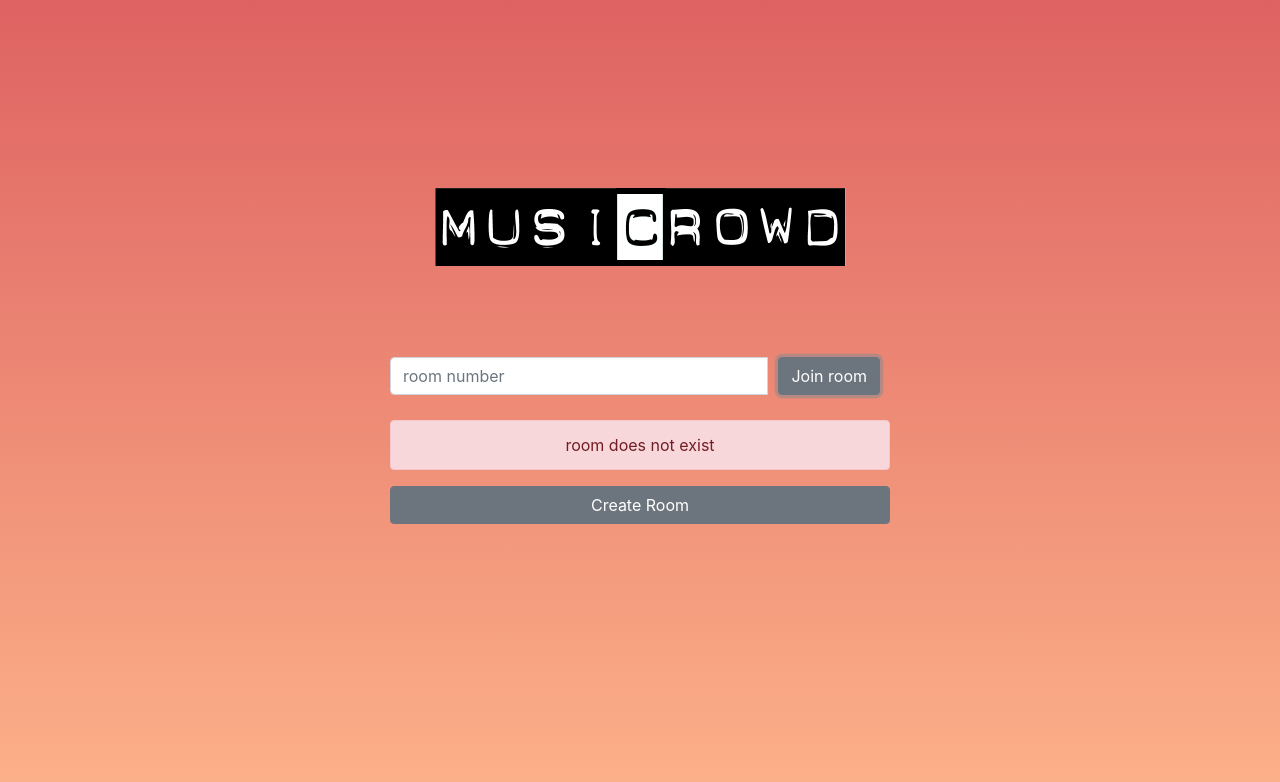
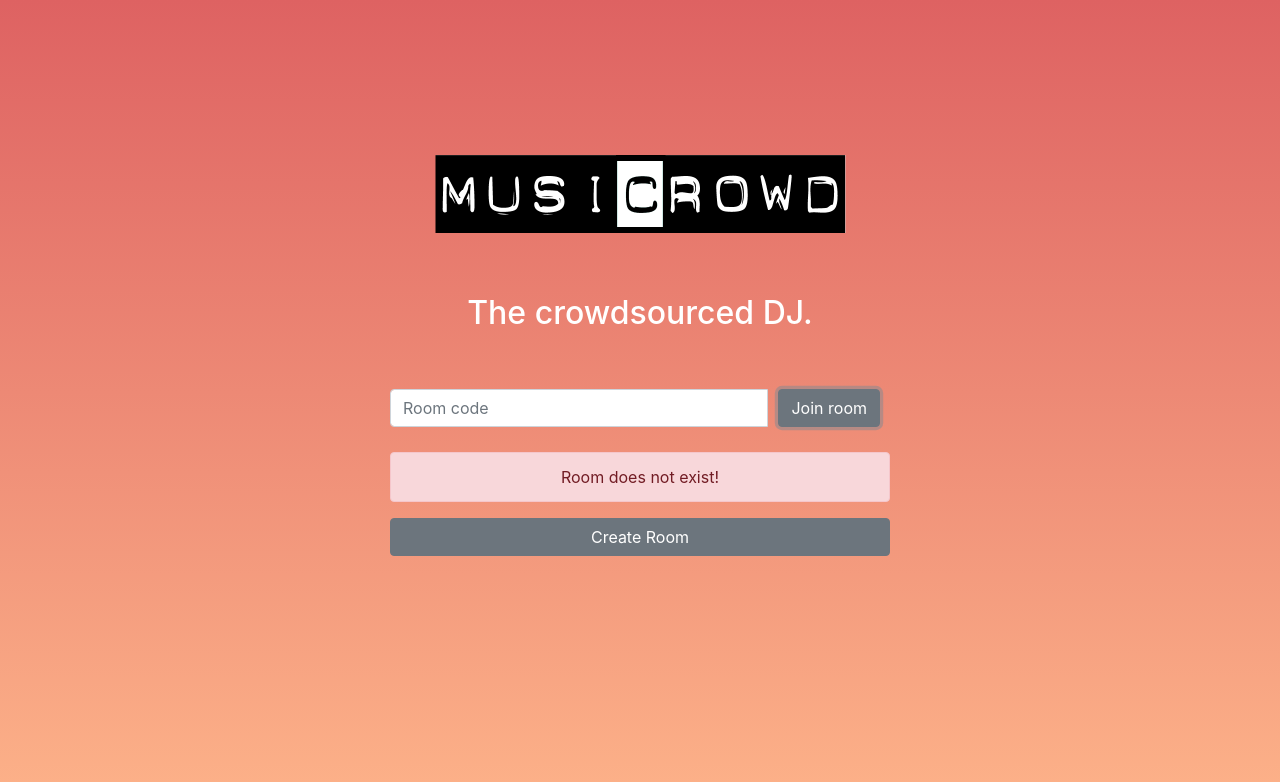
Before and after one commit to ccrowley96/MusiCrowd, a React (Create React App) app in the folder frontend/: page / in a window 1280 px wide. Both pictures are taken after a click on the button "Join room". Shown: the top 782 px of the page. Built offline with nearby package versions, Linux system fonts and the light colour scheme; what spotify-web-api-js would draw is missing.

Commit message:
Update homepage with description and consolidate room codes

```diff
--- a/frontend/src/components/Admin/Admin.js
+++ b/frontend/src/components/Admin/Admin.js
@@ -100,7 +100,7 @@ class Admin extends Component {
 								});
 							}}
 						>
-							start session
+							Start session
 						</Button>
 					)}
 
@@ -121,7 +121,7 @@ class Admin extends Component {
 				</div>
 				<div className="roomCode">
 					<h4>
-						<b>Party Code: </b>
+						<b>Room Code: </b>
 						{this.state.partyCode}
 					</h4>
 				</div>
--- a/frontend/src/components/HomePage/HomePage.css
+++ b/frontend/src/components/HomePage/HomePage.css
@@ -30,7 +30,7 @@
 @media only screen and (min-width: 1000px) {
   .logo {
     width: 500px;
-    margin-bottom: -120px;
+    margin-bottom: -150px;
   }
 }
 
@@ -55,3 +55,8 @@
 .cr a {
   color: white;
 }
+
+.slogan {
+  color: white;
+  padding-bottom: 3rem
+}
--- a/frontend/src/components/HomePage/HomePage.js
+++ b/frontend/src/components/HomePage/HomePage.js
@@ -81,9 +81,12 @@ class HomePage extends Component {
 			<div className="homepage">
 				<div>
 				<img className = "logo" src={musicrowd_logo} alt="musicrowd" />
+				<div class="slogan">
+					<h2>The crowdsourced DJ.</h2>
+				</div>
 					<InputGroup className="input">
 						<Input
-							placeholder="room number"
+							placeholder="Room code"
 							onChange={this.handleChange}
 							defaultValue={this.state.roomCode}
 						/>
@@ -91,7 +94,7 @@ class HomePage extends Component {
 						<Button onClick={this.hitRoom}>Join room</Button>
 					</InputGroup>
 					{this.state.errMessage && (
-						<Alert color="danger">room does not exist</Alert>
+						<Alert color="danger">Room does not exist!</Alert>
 					)}
 					{/* We can't use template string with the href below */}
 						<a href={`${process.env.REACT_APP_HOST_PROXY}/login`}>
--- a/frontend/src/components/TvMode/TvMode.js
+++ b/frontend/src/components/TvMode/TvMode.js
@@ -38,8 +38,8 @@ export default class TvMode extends Component {
 	render() {
 		return (
 			<Container className="tvmode">
-				<h1>Tv Mode</h1>
-				<h3>Room - {this.state.code}</h3>
+				<h1>TV Mode</h1>
+				<h3>Room Code: {this.state.code}</h3>
 				<div id="bars">
 					<div className="bar" />
 					<div className="bar" />
```
